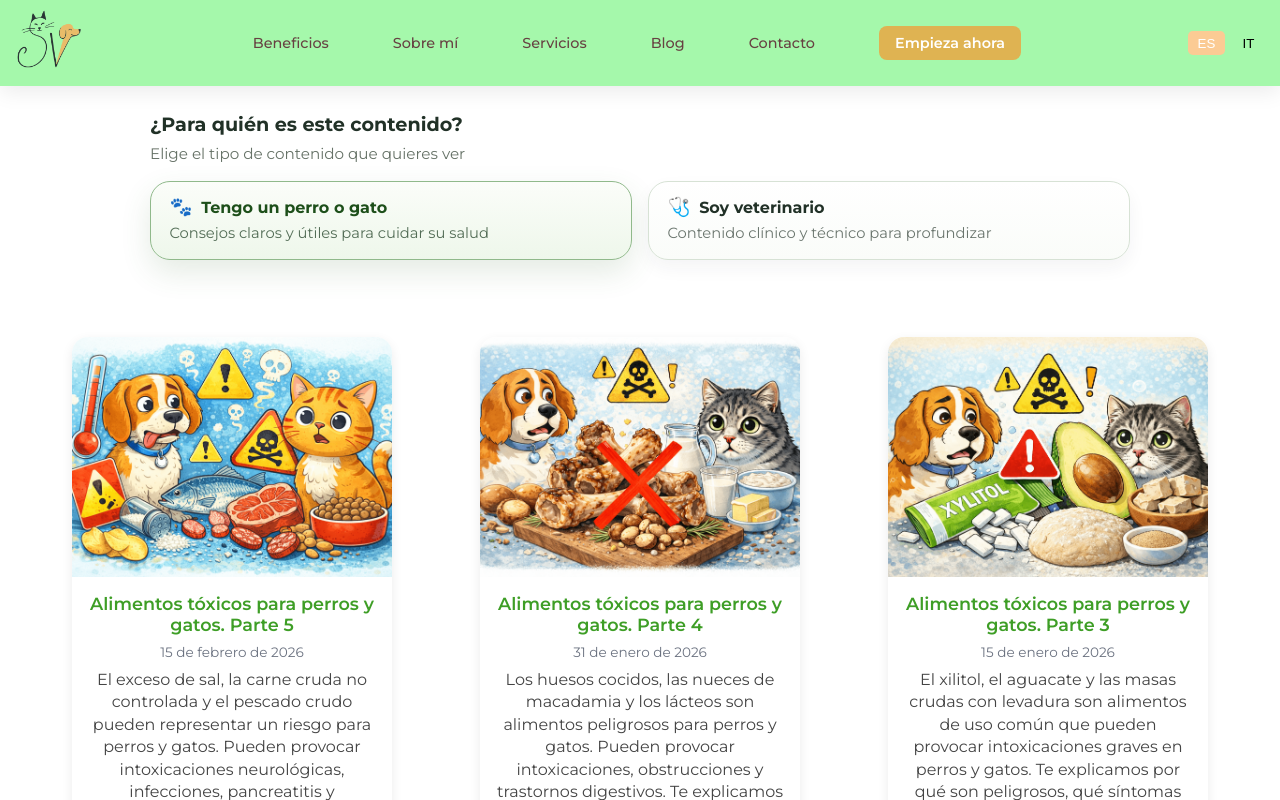
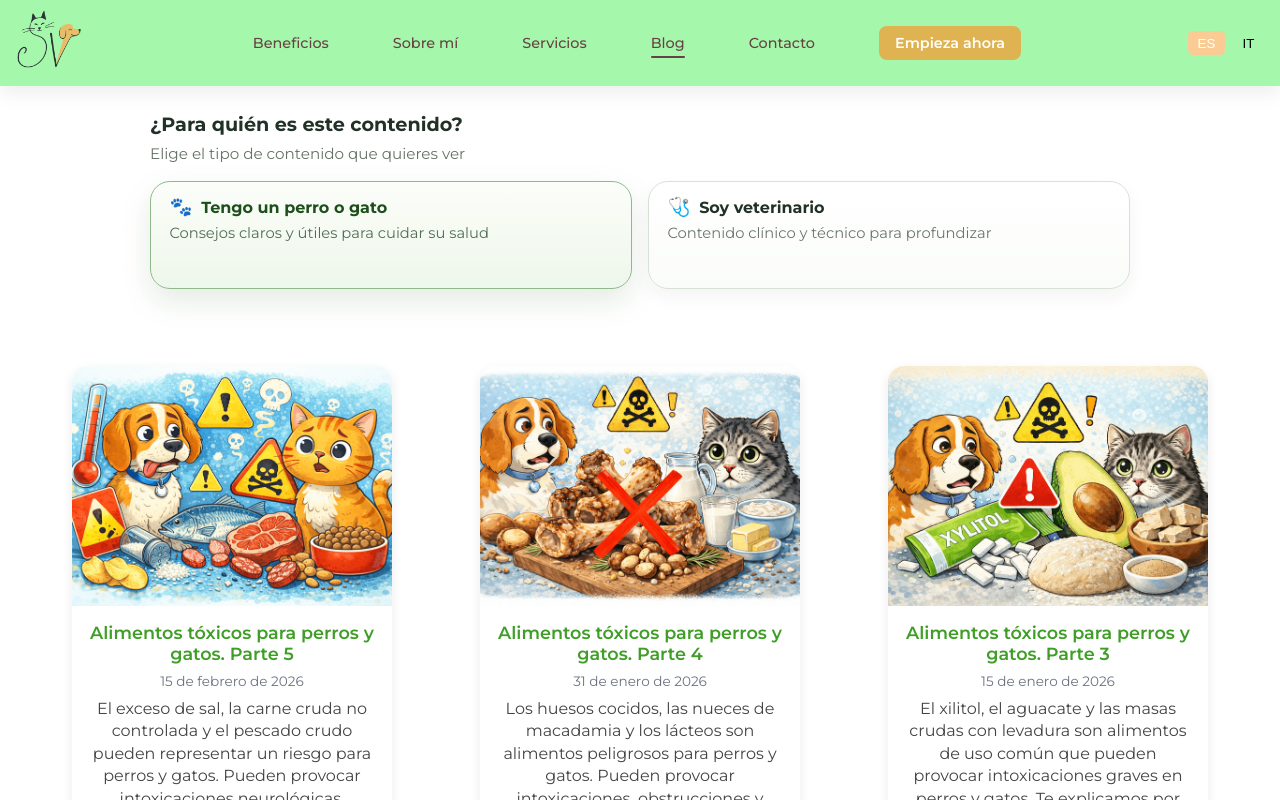
Before and after one commit to MontseMoran/silviavet, a React (Vite) app: page /blog in a window 1280 px wide. Shown: the top 800 px of the page. Built offline with nearby package versions, Linux system fonts and the light colour scheme.

Commit message:
add syles

```diff
--- a/src/components/Navbar.jsx
+++ b/src/components/Navbar.jsx
@@ -1,20 +1,65 @@
+import { useEffect, useState } from "react";
+import { Link, useLocation } from "react-router-dom";
 import { useTranslation } from "react-i18next";
+import { HashLink } from "react-router-hash-link";
 import "../styles/Navbar.scss";
 import LanguageSelector from "./LanguageSelector";
+import Modal from "./Modal";
 import logo from "/logo.png";
-import { useState } from "react";
-import { HashLink } from "react-router-hash-link";
-import Modal from "./Modal";
-import { Link } from "react-router-dom";
 
 function Navbar() {
   const { t } = useTranslation();
+  const location = useLocation();
   const [isOpen, setIsOpen] = useState(false);
   const [showModal, setShowModal] = useState(false);
-const handleMenuClick = (action) => {
-  setIsOpen(false); // cierra el menú
-  if (action) action(); // ejecuta una acción extra si la hay (por ejemplo, abrir el modal)
-};
+  const [activeSection, setActiveSection] = useState("");
+
+  useEffect(() => {
+    if (location.pathname === "/blog") {
+      setActiveSection("blog");
+      return;
+    }
+
+    if (location.pathname !== "/") {
+      setActiveSection("");
+      return;
+    }
+
+    const sectionIds = ["benefits", "about", "services"];
+    const sections = sectionIds
+      .map((id) => document.getElementById(id))
+      .filter(Boolean);
+
+    if (!sections.length) return;
+
+    const observer = new IntersectionObserver(
+      (entries) => {
+        const visibleEntries = entries
+          .filter((entry) => entry.isIntersecting)
+          .sort((a, b) => b.intersectionRatio - a.intersectionRatio);
+
+        if (visibleEntries.length > 0) {
+          setActiveSection(visibleEntries[0].target.id);
+        }
+      },
+      {
+        rootMargin: "-35% 0px -45% 0px",
+        threshold: [0.2, 0.4, 0.6],
+      }
+    );
+
+    sections.forEach((section) => observer.observe(section));
+
+    return () => observer.disconnect();
+  }, [location.pathname]);
+
+  const handleMenuClick = (action) => {
+    setIsOpen(false);
+    if (action) action();
+  };
+
+  const getLinkClassName = (section) =>
+    `navbar__link${activeSection === section ? " navbar__link--active" : ""}`;
 
   return (
     <>
@@ -36,39 +81,47 @@ const handleMenuClick = (action) => {
             <img src={logo} alt="Silvia Vet logo" />
           </div>
         </div>
+
         <ul
           className={`navbar__menu ${isOpen ? "open" : ""}`}
           onClick={(e) => e.stopPropagation()}
         >
           <li>
             <HashLink
-            smooth to="/#benefits"
-            className="navbar__link"
-             onClick={() => handleMenuClick()}
+              smooth
+              to="/#benefits"
+              className={getLinkClassName("benefits")}
+              onClick={() => handleMenuClick()}
             >
               {t("nav.benefits")}
             </HashLink>
           </li>
+
           <li>
             <HashLink
-            className="navbar__link"
-            smooth to="/#about"
-            onClick={() => handleMenuClick()}>
+              smooth
+              to="/#about"
+              className={getLinkClassName("about")}
+              onClick={() => handleMenuClick()}
+            >
               {t("nav.about")}
             </HashLink>
           </li>
+
           <li>
             <HashLink
-            className="navbar__link"
-            smooth to="/#services"
-            onClick={() => handleMenuClick()}>
+              smooth
+              to="/#services"
+              className={getLinkClassName("services")}
+              onClick={() => handleMenuClick()}
+            >
               {t("nav.services")}
             </HashLink>
           </li>
 
           <li>
             <Link
-              className="navbar__link"
+              className={getLinkClassName("blog")}
               to="/blog"
               onClick={() => handleMenuClick(() => window.scrollTo(0, 0))}
             >
@@ -82,7 +135,7 @@ const handleMenuClick = (action) => {
               className="navbar__link"
               onClick={(e) => {
                 e.preventDefault();
-                handleMenuClick(()=>setShowModal(true));
+                handleMenuClick(() => setShowModal(true));
               }}
             >
               {t("nav.contact")}
@@ -100,6 +153,7 @@ const handleMenuClick = (action) => {
             </a>
           </li>
         </ul>
+
         {showModal && (
           <Modal
             isOpen={showModal}
@@ -122,7 +176,9 @@ const handleMenuClick = (action) => {
 
         <LanguageSelector />
       </nav>
+
       <div className="nav-spacer" />
+
       {isOpen && (
         <div className="nav-overlay" onClick={() => setIsOpen(false)}></div>
       )}
--- a/src/styles/BlogList.scss
+++ b/src/styles/BlogList.scss
@@ -37,6 +37,7 @@
   align-items: flex-start;
   gap: 0.35rem;
   width: 100%;
+  min-height: 7.25rem;
   padding: 0.9rem 1.1rem;
   border: 1px solid #d7e2d5;
   border-radius: 20px;
@@ -301,6 +302,7 @@
   }
 
   .blog-list__tab {
+    min-height: 6.75rem;
     padding: 0.95rem 1.15rem;
   }
 
@@ -352,6 +354,7 @@
   }
 
   .blog-list__tab {
+    min-height: 7rem;
     padding: 1rem 1.2rem;
   }
 
--- a/src/styles/Navbar.scss
+++ b/src/styles/Navbar.scss
@@ -63,11 +63,35 @@
       border-bottom: 1px solid #eee;
 
       .navbar__link {
+        position: relative;
         text-decoration: none;
         color: #674242;
         font-weight: 500;
+        padding-bottom: 0.2rem;
 
         &:hover { color: #3c9d9b; }
+
+        &::after {
+          content: "";
+          position: absolute;
+          left: 0;
+          right: 0;
+          bottom: -0.15rem;
+          height: 2px;
+          border-radius: 999px;
+          background: currentColor;
+          transform: scaleX(0);
+          transform-origin: center;
+          transition: transform 0.18s ease;
+        }
+
+        &:hover::after {
+          transform: scaleX(1);
+        }
+
+        &--active::after {
+          transform: scaleX(1);
+        }
 
         &--button {
           background-color: #dfb352;
@@ -80,6 +104,10 @@
           &:hover {
             background-color: #87c529;
             color: #fff;
+          }
+
+          &::after {
+            content: none;
           }
         }
       }
```
Also changed, not shown: src/App.jsx (+4 -4 lines).
